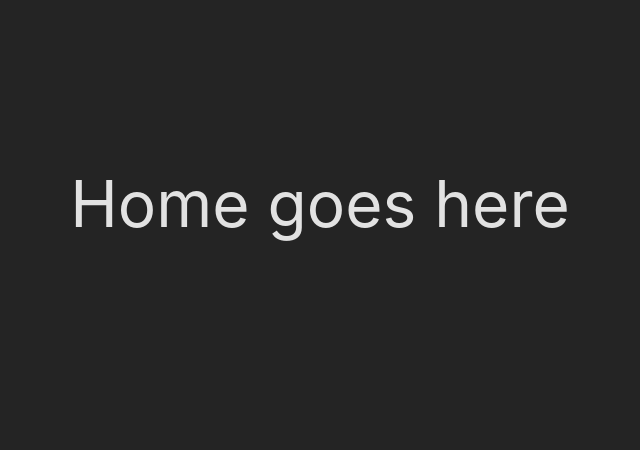
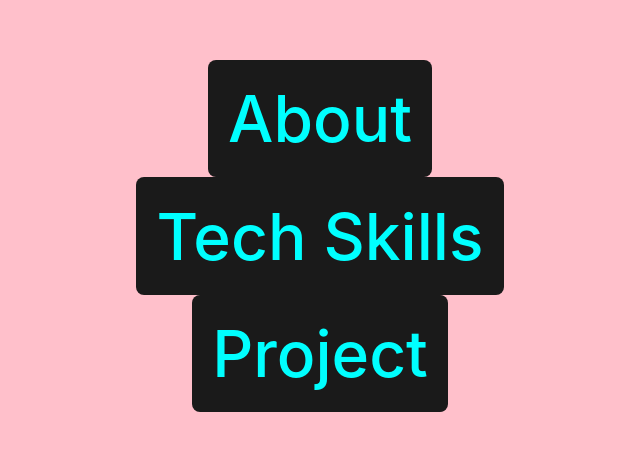
Before and after one commit to DanielCouperthwaite/urban-health, a React (Vite) app: page /home in a window 1280 px wide. Shown: the part 196-646 px from the top of the page, without its empty margins (320-960 px from the left). Built offline with nearby package versions, Linux system fonts and the light colour scheme.

Commit message:
add navigation for main sections

```diff
--- a/src/App.jsx
+++ b/src/App.jsx
@@ -3,6 +3,9 @@ import { useState, useEffect } from 'react'
 import './App.css'
 import Hello from './Hello/Hello'
 import Home from './Home/Home'
+import About from "./Home/About/About";
+import Project from "./Home/Project/Project";
+import Tech from "./Home/Tech/Tech";
 
 function App() {
 
@@ -15,6 +18,9 @@ function App() {
         <Routes>
           <Route path="/" element={<Hello />} />
           <Route path="/home" element={<Home />} />
+          <Route path="/about" element={<About />} />
+          <Route path="/tech" element={<Tech />} />
+          <Route path="/project" element={<Project />} />
 
         </Routes>
 
--- a/src/Home/Home.css
+++ b/src/Home/Home.css
@@ -0,0 +1,19 @@
+body {
+    margin: 0;
+    display: flex;
+    place-items: center;
+    background-color: pink;
+  }
+
+h1 {
+    color: blueviolet;
+}
+
+p {
+    color: blueviolet;
+}
+
+button {
+    color: aqua;
+    size: 1em;
+}
--- a/src/Home/Home.jsx
+++ b/src/Home/Home.jsx
@@ -1,13 +1,28 @@
 import { useState, useEffect } from 'react'
+import { Link } from 'react-router-dom'
 import './Home.css'
 
 export default function Home () {
 
     return (
         <>
+            <body>
 
-            <p>Home goes here</p>
+                <div>
+                    <div>
+                        <Link className="link" to="/about"><button>About</button>   </Link>
+                    </div>
 
+                    <div>
+                        <Link className="link" to="/tech"><button>Tech Skills</button>   </Link>
+                    </div>
+
+                    <div>
+                        <Link className="link" to="/project"><button>Project</button>   </Link>
+                    </div>
+                </div>
+
+            </body>
         </>
     )
 }
--- a/src/Home/Project/Project.jsx
+++ b/src/Home/Project/Project.jsx
@@ -1,5 +1,5 @@
 import { useState, useEffect } from 'react'
-import './Home.css'
+import './Project.css'
 
 export default function Project () {
 
--- a/src/index.css
+++ b/src/index.css
@@ -26,7 +26,7 @@ body {
   margin: 0;
   display: flex;
   place-items: center;
-  min-width: 320px;
+  /* min-width: 320px; */
   min-height: 100vh;
 }
 
@@ -38,7 +38,7 @@ h1 {
 button {
   border-radius: 8px;
   border: 1px solid transparent;
-  padding: 0.6em 1.2em;
+  padding: 0.3em 0.3em;
   font-size: 1em;
   font-weight: 500;
   font-family: inherit;
```
